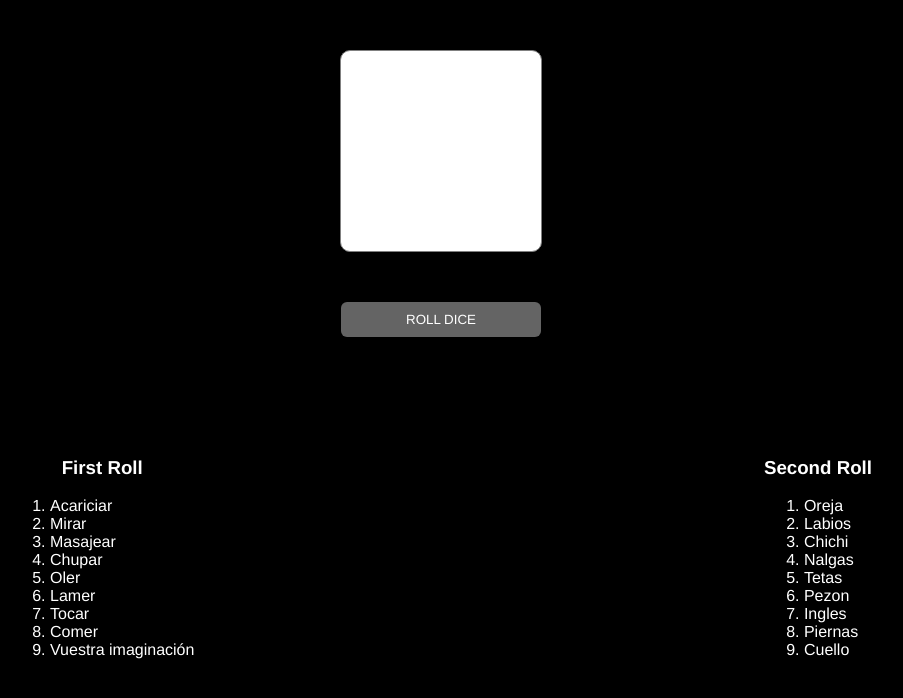
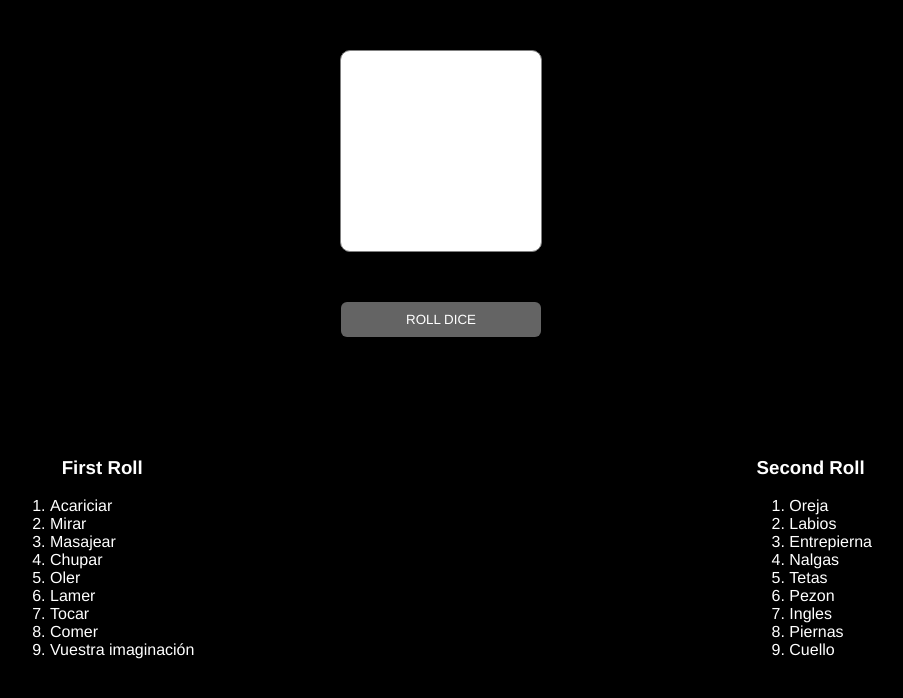
Before and after one commit to jdomenech8/Dices, a plain HTML site: page index.html in a window 1280 px wide. Shown: the whole page, without its empty margins (199-1102 px from the left). Drawn offline with Linux system fonts and the light colour scheme; a script that the page names is missing.

Commit message:
Update index.html

```diff
--- a/index.html
+++ b/index.html
@@ -30,7 +30,7 @@
     <ol class="sroll">
       <li>Oreja</li>
       <li>Labios</li>
-      <li>Chichi</li>
+      <li>Entrepierna</li>
       <li>Nalgas</li>
       <li>Tetas</li>
       <li>Pezon</li>
```
